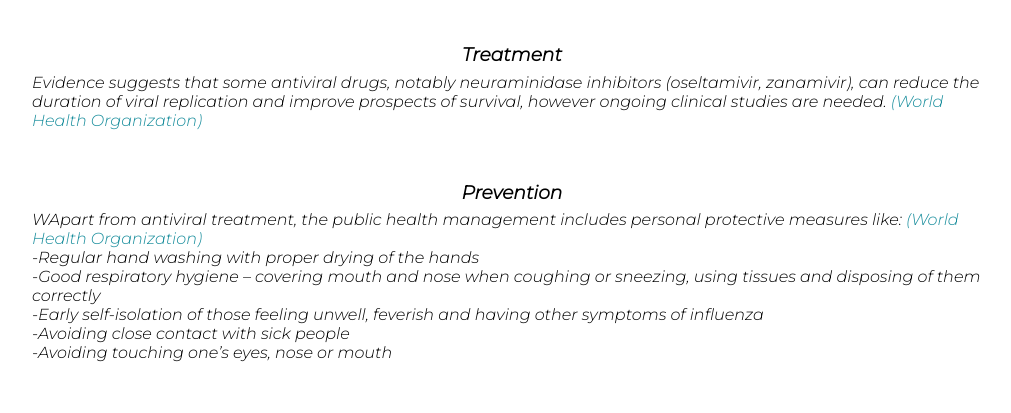
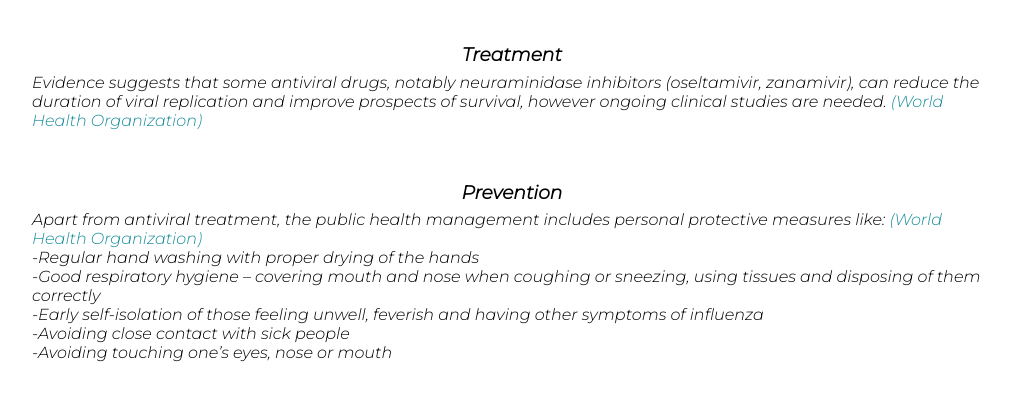
Before and after one commit to addison-ch/Airborne_HtN2020, a Flask app: template templates/influenza.html in a window 1280 px wide. Shown: the part 800-1213 px from the top of the page, without its empty margins (128-1139 px from the left). Run offline with Flask 2, Linux system fonts and the light colour scheme; the template is opened without the code that fills it, so the values that code supplies are empty.

Commit message:
Update influenza.html

```diff
--- a/templates/influenza.html
+++ b/templates/influenza.html
@@ -62,7 +62,7 @@
         <div class='desc'>
             <h3>Prevention</h3>
         </div>
-        <div class='text'>WApart from antiviral treatment, the public health management includes personal protective
+        <div class='text'>Apart from antiviral treatment, the public health management includes personal protective
             measures like: <a href="https://www.who.int/">(World Health Organization)</a>
             <ul>
                 <li>-Regular hand washing with proper drying of the hands</li>
```
